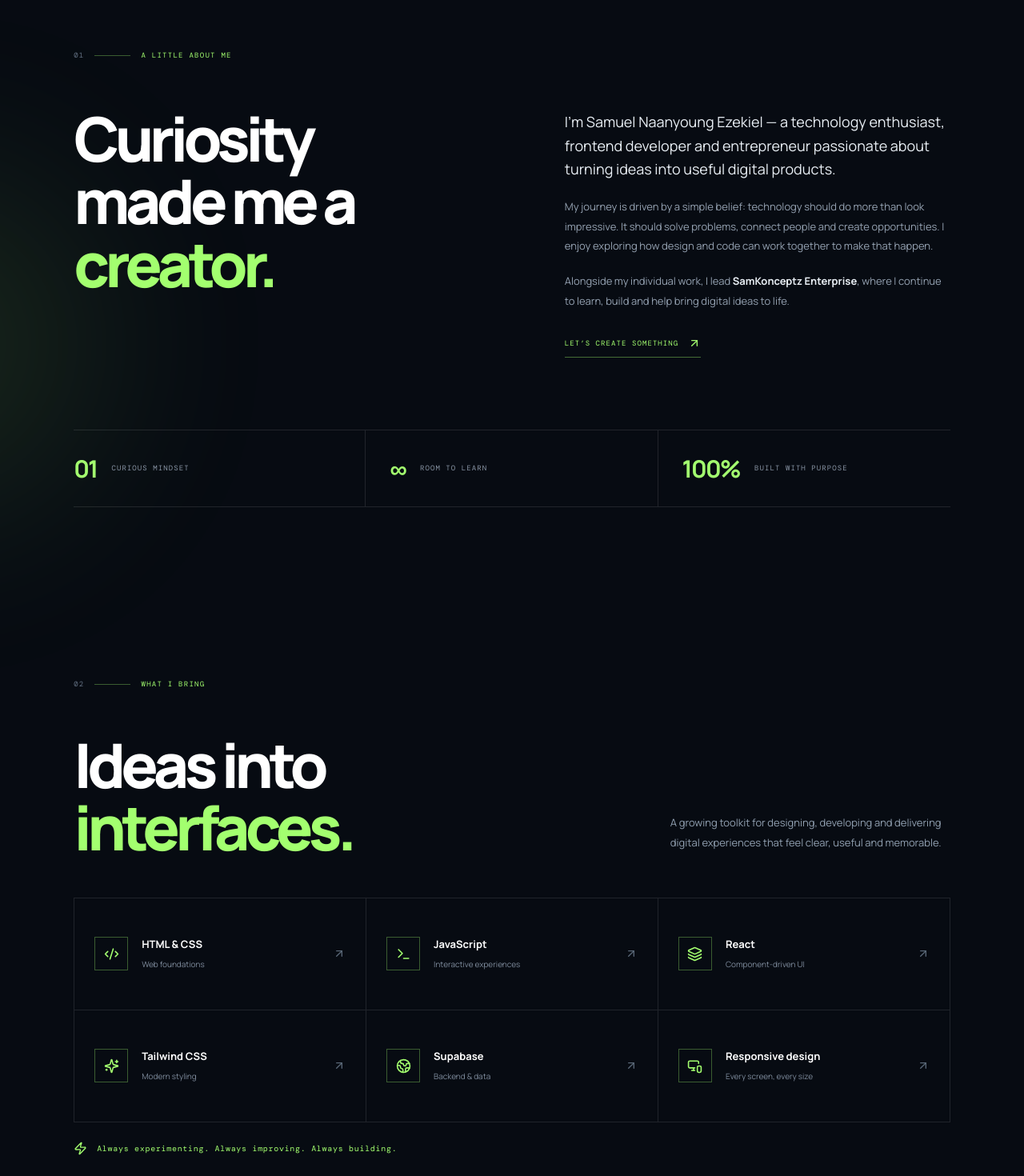
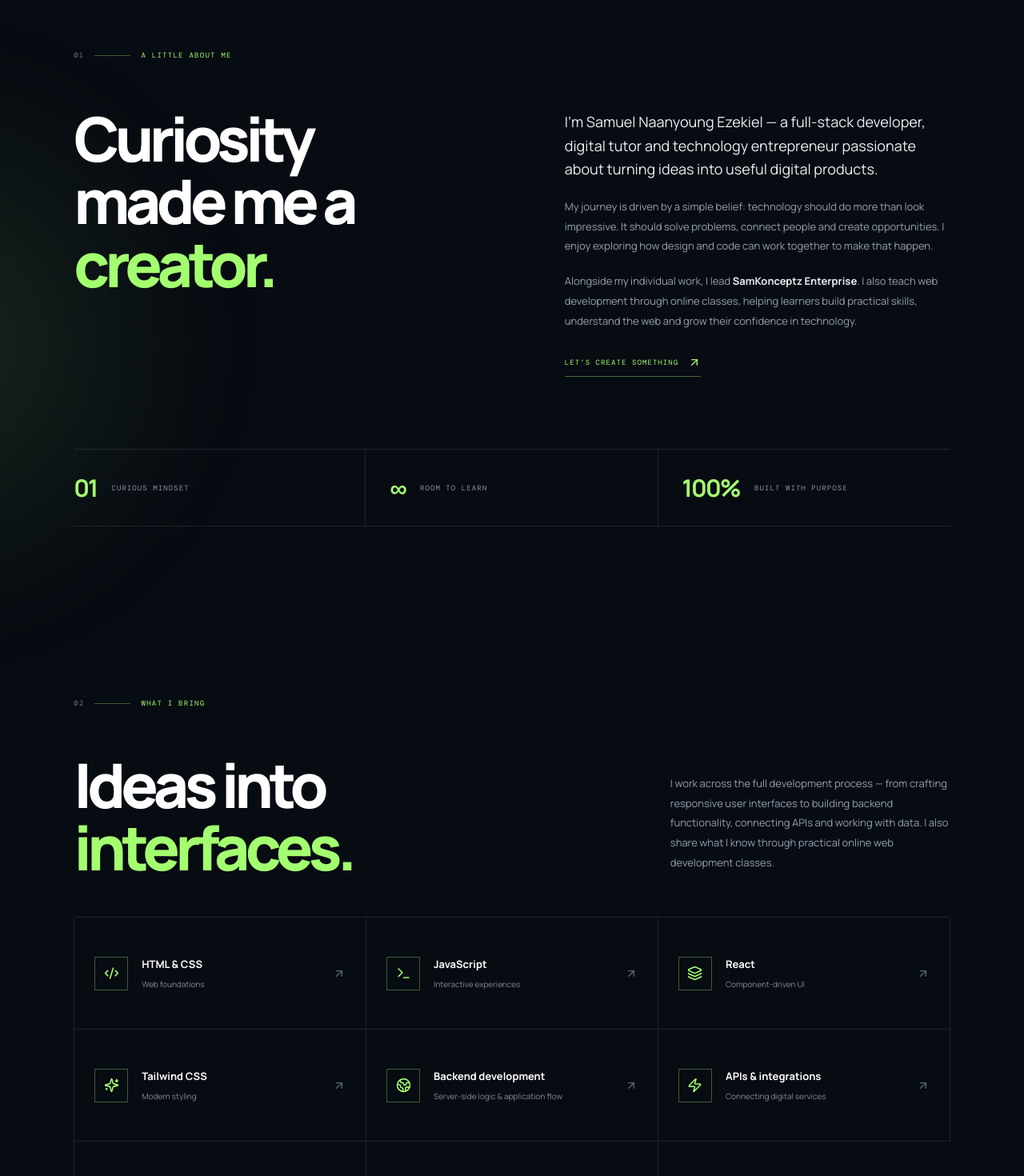
Before and after one commit to Samzeeezzy/portfolio, a React (Vite) app: page / in a window 1280 px wide. Shown: the part 880-2350 px from the top of the page at 80% size. Built offline with nearby package versions, Linux system fonts and the light colour scheme.

Commit message:
Update full-stack developer profile, tutoring and add gallery section

```diff
--- a/src/App.jsx
+++ b/src/App.jsx
@@ -94,7 +94,9 @@ const skills = [
   { name: 'JavaScript', level: 'Interactive experiences', icon: Terminal },
   { name: 'React', level: 'Component-driven UI', icon: Layers3 },
   { name: 'Tailwind CSS', level: 'Modern styling', icon: Sparkles },
-  { name: 'Supabase', level: 'Backend & data', icon: Globe2 },
+  { name: 'Backend development', level: 'Server-side logic & application flow', icon: Globe2 },
+  { name: 'APIs & integrations', level: 'Connecting digital services', icon: Zap },
+  { name: 'Databases & Supabase', level: 'Data, storage & authentication', icon: Layers3 },
   { name: 'Responsive design', level: 'Every screen, every size', icon: MonitorSmartphone },
 ]
 
@@ -189,9 +191,9 @@ function App() {
           <div className="about-grid">
             <motion.h2 variants={reveal} initial="hidden" whileInView="visible" viewport={{ once: true }}>Curiosity<br />made me a<br /><span className="green-text">creator.</span></motion.h2>
             <motion.div variants={reveal} initial="hidden" whileInView="visible" viewport={{ once: true }} className="about-copy">
-              <p className="large-copy">I’m Samuel Naanyoung Ezekiel — a technology enthusiast, frontend developer and entrepreneur passionate about turning ideas into useful digital products.</p>
+              <p className="large-copy">I’m Samuel Naanyoung Ezekiel — a full-stack developer, digital tutor and technology entrepreneur passionate about turning ideas into useful digital products.</p>
               <p>My journey is driven by a simple belief: technology should do more than look impressive. It should solve problems, connect people and create opportunities. I enjoy exploring how design and code can work together to make that happen.</p>
-              <p>Alongside my individual work, I lead <strong>SamKonceptz Enterprise</strong>, where I continue to learn, build and help bring digital ideas to life.</p>
+              <p>Alongside my individual work, I lead <strong>SamKonceptz Enterprise</strong>. I also teach web development through online classes, helping learners build practical skills, understand the web and grow their confidence in technology.</p>
               <a href="#contact" className="inline-arrow">LET’S CREATE SOMETHING <ArrowUpRight size={16} /></a>
             </motion.div>
           </div>
@@ -206,7 +208,7 @@ function App() {
           <SectionLabel number="02">WHAT I BRING</SectionLabel>
           <div className="section-heading-row">
             <h2>Ideas into<br /><span className="green-text">interfaces.</span></h2>
-            <p className="section-intro">A growing toolkit for designing, developing and delivering digital experiences that feel clear, useful and memorable.</p>
+            <p className="section-intro">I work across the full development process — from crafting responsive user interfaces to building backend functionality, connecting APIs and working with data. I also share what I know through practical online web development classes.</p>
           </div>
           <div className="skills-grid">
             {skills.map(({ name, level, icon: Icon }, i) => (
@@ -217,7 +219,8 @@ function App() {
               </motion.div>
             ))}
           </div>
-          <div className="capability-note"><Zap size={17} /><span>Always experimenting. Always improving. Always building.</span></div>
+          <div className="capability-note"><Zap size={17} /><span>Frontend + Backend development · Full-stack thinking · Practical problem solving</span></div>
+          <div className="tutor-panel"><div className="tutor-icon"><Lightbulb size={23} /></div><div><span className="tutor-kicker">DIGITAL TUTOR · ONLINE LEARNING</span><h3>Learn web development with practical guidance.</h3><p>I offer online web development classes designed to help beginners and aspiring developers understand how websites are planned, designed and built. Learn step by step, practise with real projects and develop skills you can keep growing.</p><a href="https://wa.me/2347068860965?text=Hello%20Samuel%2C%20I%27m%20interested%20in%20your%20online%20web%20development%20classes." target="_blank" rel="noreferrer" className="inline-arrow">ENQUIRE ABOUT ONLINE CLASSES <ArrowUpRight size={16} /></a></div></div>
         </section>
 
         <section id="projects" className="section-wrap content-section projects-section">
@@ -251,6 +254,21 @@ function App() {
           </div>
         </section>
 
+
+        <section id="gallery" className="section-wrap content-section gallery-section">
+          <SectionLabel number="04">BEYOND THE SCREEN</SectionLabel>
+          <div className="section-heading-row">
+            <h2>A visual<br /><span className="green-text">journal.</span></h2>
+            <p className="section-intro">A glimpse into the person behind the projects — learning, teaching, creating and building with purpose.</p>
+          </div>
+          <div className="gallery-grid">
+            <div className="gallery-tile gallery-feature"><div className="gallery-placeholder"><span>01 / PORTRAIT</span><strong>THE<br/>CREATOR.</strong><small>Samuel Naanyoung Ezekiel</small></div><p>Professional portrait · Main profile image</p></div>
+            <div className="gallery-tile"><div className="gallery-placeholder gallery-code"><span>02 / DEVELOPMENT</span><strong>IDEAS<br/>INTO CODE.</strong><small>Building digital experiences</small></div><p>Behind the build · Development work</p></div>
+            <div className="gallery-tile"><div className="gallery-placeholder gallery-teach"><span>03 / EDUCATION</span><strong>LEARN.<br/>BUILD. GROW.</strong><small>Online web development classes</small></div><p>Digital tutoring · Sharing knowledge</p></div>
+            <div className="gallery-tile"><div className="gallery-placeholder gallery-brand"><span>04 / ENTREPRENEURSHIP</span><strong>BUILDING<br/>WITH PURPOSE.</strong><small>SamKonceptz Enterprise</small></div><p>Entrepreneurship · Creative work</p></div>
+          </div>
+          <p className="gallery-note">Personal photos and original project images will appear here once added to the gallery.</p>
+        </section>
         <section className="manifesto-section">
           <div className="manifesto-inner">
             <span className="manifesto-kicker">A NOTE TO THE FUTURE</span>
@@ -260,7 +278,7 @@ function App() {
         </section>
 
         <section id="contact" className="section-wrap content-section contact-section">
-          <SectionLabel number="04">HAVE AN IDEA?</SectionLabel>
+          <SectionLabel number="05">HAVE AN IDEA?</SectionLabel>
           <div className="contact-layout">
             <div><h2>Let’s make<br />it <span className="green-text">happen.</span></h2><p className="contact-intro">Have a project, opportunity or interesting idea? I’d love to hear what you’re thinking.</p></div>
             <div className="contact-panel">
```
